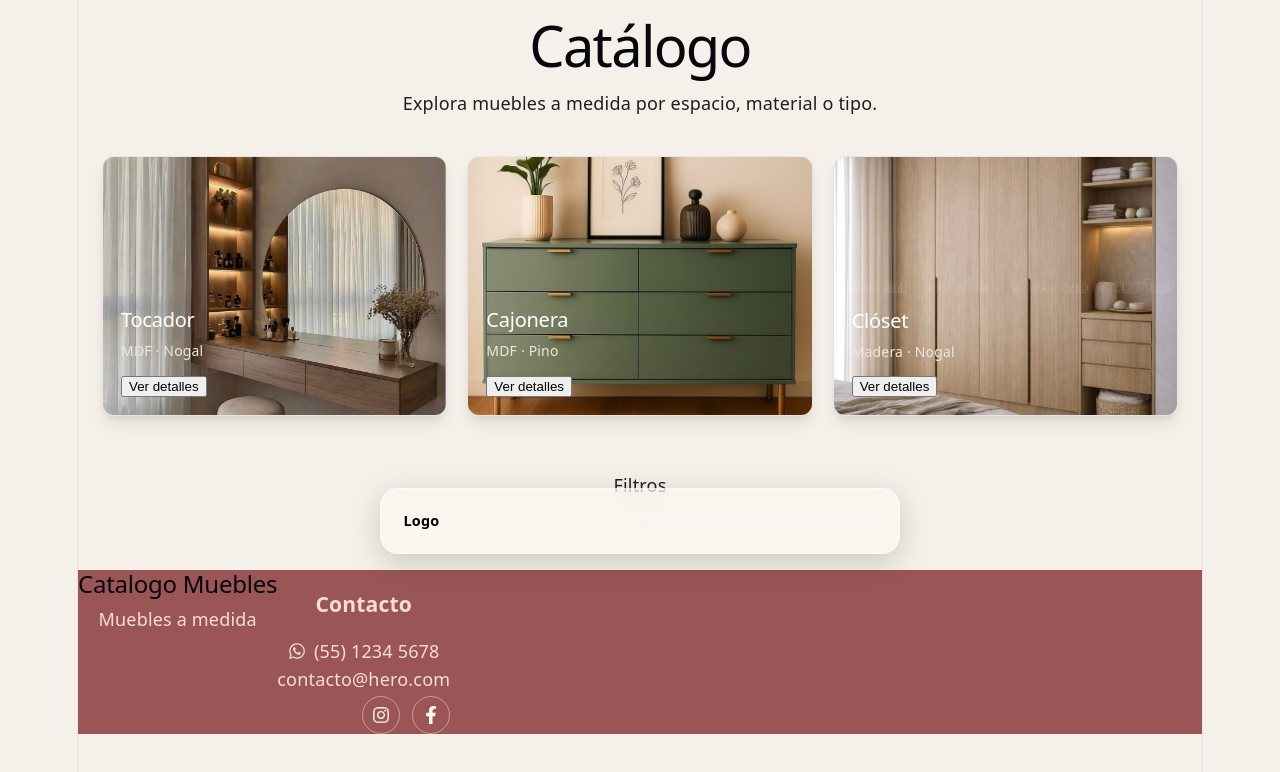
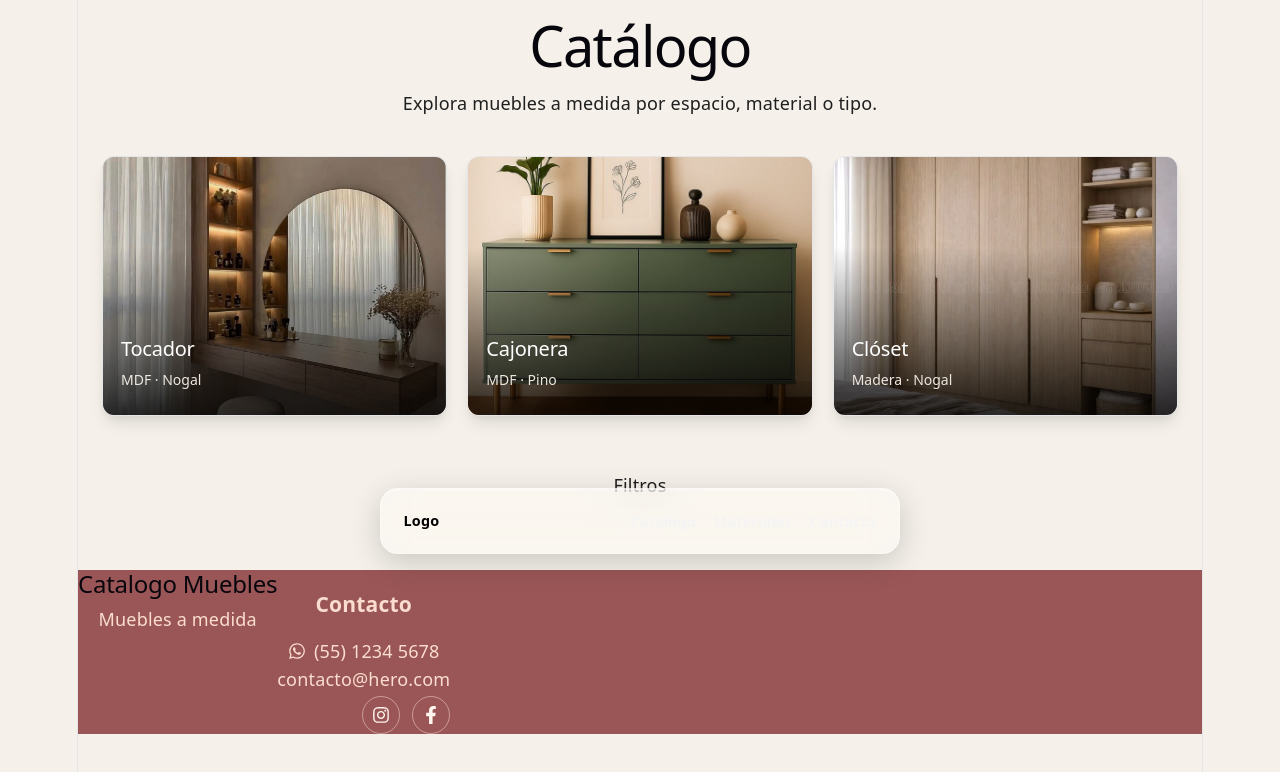
Before and after one commit to o0VanFanel0o/catalogo-muebles, a React (Vite) app: page /catalogo in a window 1280 px wide. Shown: the top 772 px of the page. Built offline with nearby package versions, Linux system fonts and the light colour scheme.

Commit message:
Refactor ProductCard component to enhance button functionality and improve modal accessibility, including updated styles for better user interaction.

```diff
--- a/src/components/ProductCard.jsx
+++ b/src/components/ProductCard.jsx
@@ -1,35 +1,40 @@
-import "../styles/ProductCard.css"
 import { useState } from 'react'
+import '../styles/ProductCard.css'
 
 function ProductCard({ product }) {
   const [isExpanded, setIsExpanded] = useState(false)
 
-
   return (
     <article className="product-card">
-      <div className="product-card__image">
+      <button
+        className="product-card__button"
+        type="button"
+        onClick={() => setIsExpanded(true)}
+      >
         <img src={product.image} alt={product.name} />
         <div className="product-card__content">
           <h2 className="product-card__name">{product.name}</h2>
           <p className="product-card__meta">
             {product.material} · {product.finish}
           </p>
-          <button
-            className="product-card__button"
-            type="button" onClick={() => setIsExpanded(!isExpanded)}aria-expanded={isExpanded}
-          >
-            {isExpanded ? 'Cerrar detalles' : 'Ver detalles'}
+        </div>
       </button>
 
       {isExpanded && (
-  <div className="product-modal">
-    <div className="product-modal__content">
+        <div className="product-modal" role="presentation">
+          <div
+            className="product-modal__content"
+            role="dialog"
+            aria-modal="true"
+            aria-labelledby={`product-title-${product.id}`}
+          >
             <button
               className="product-modal__close"
               type="button"
               onClick={() => setIsExpanded(false)}
+              aria-label="Cerrar detalles"
             >
-        X
+              ×
             </button>
 
             <img
@@ -39,7 +44,7 @@ function ProductCard({ product }) {
             />
 
             <div className="product-modal__info">
-        <h2>{product.name}</h2>
+              <h2 id={`product-title-${product.id}`}>{product.name}</h2>
               <p>{product.description}</p>
               <p>Espacio: {product.space}</p>
               <p>Tipo: {product.type}</p>
@@ -49,8 +54,6 @@ function ProductCard({ product }) {
           </div>
         </div>
       )}
-        </div>
-      </div>
     </article>
   )
 }
--- a/src/styles/ProductCard.css
+++ b/src/styles/ProductCard.css
@@ -15,25 +15,53 @@
     box-shadow: var(--shadow);
 }
 
+.product-card__button {
+    position: relative;
+    display: block;
+    width: 100%;
+    padding: 0;
+    overflow: hidden;
+    color: inherit;
+    text-align: left;
+    font: inherit;
+    background: transparent;
+    border: 0;
+    cursor: pointer;
+}
+
+.product-card__button::after {
+    content: '';
+    position: absolute;
+    inset: 35% 0 0;
+    background: linear-gradient(transparent, rgba(0, 0, 0, 0.78));
+    pointer-events: none;
+}
+
+.product-card__button:focus-visible {
+    outline: 3px solid #8b5e3c;
+    outline-offset: -3px;
+}
+
 .product-card__content {
     position: absolute;
+    z-index: 1;
     inset-inline: 0;
     bottom: 0;
-    padding: 56px 18px 18px;
+    padding: 56px 18px 16px;
     color: #fff;
 }
 
-.product-card__image {
-    position: relative;
+.product-card__button,
+.product-card__button img {
     aspect-ratio: 4 / 3;
-    overflow: hidden;
 }
 
-.product-card__image img {
+.product-card__button img {
     width: 100%;
     height: 100%;
     object-fit: cover;
     display: block;
+    transition: transform 180ms ease;
 }
 
 .product-card__name {
@@ -76,10 +104,12 @@
     background: rgba(0, 0, 0, 0.7);
 }
 .product-modal__content {
-    width: 100%;
-    height: 100%;
+    width: min(900px, 100%);
+    max-height: calc(100vh - 2rem);
     overflow-y: auto;
     position: relative;
+    background: #fff;
+    border-radius: 12px;
 }
 .product-modal__image {
     width: 100%;
@@ -92,4 +122,21 @@
     top: 1rem;
     right: 1rem;
     z-index: 1;
-  }
+    width: 40px;
+    height: 40px;
+    color: #fff;
+    font-size: 28px;
+    line-height: 1;
+    background: rgba(0, 0, 0, 0.65);
+    border: 0;
+    border-radius: 50%;
+    cursor: pointer;
+}
+
+.product-modal__info {
+    padding: 24px;
+}
+
+.product-modal__info h2 {
+    margin-top: 0;
+}
```
Lines whose indentation alone changed are shown as unchanged.
